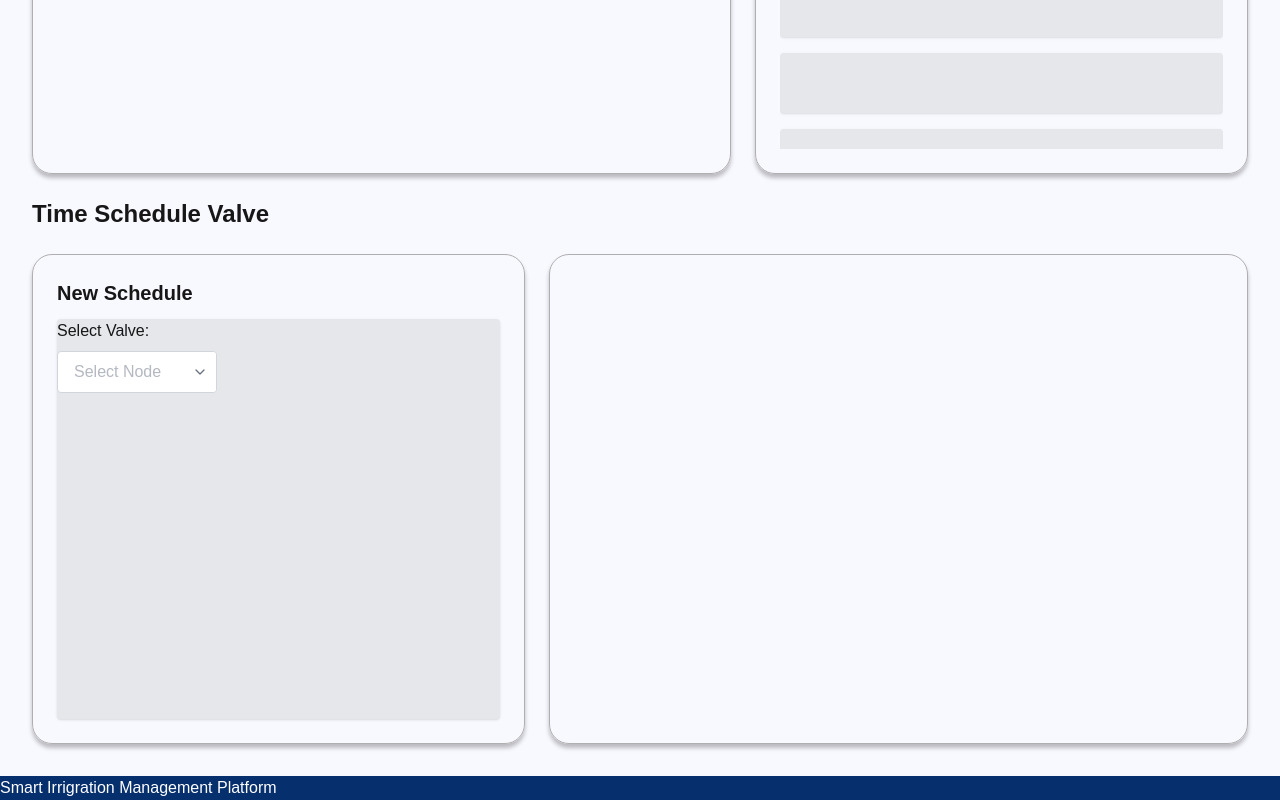
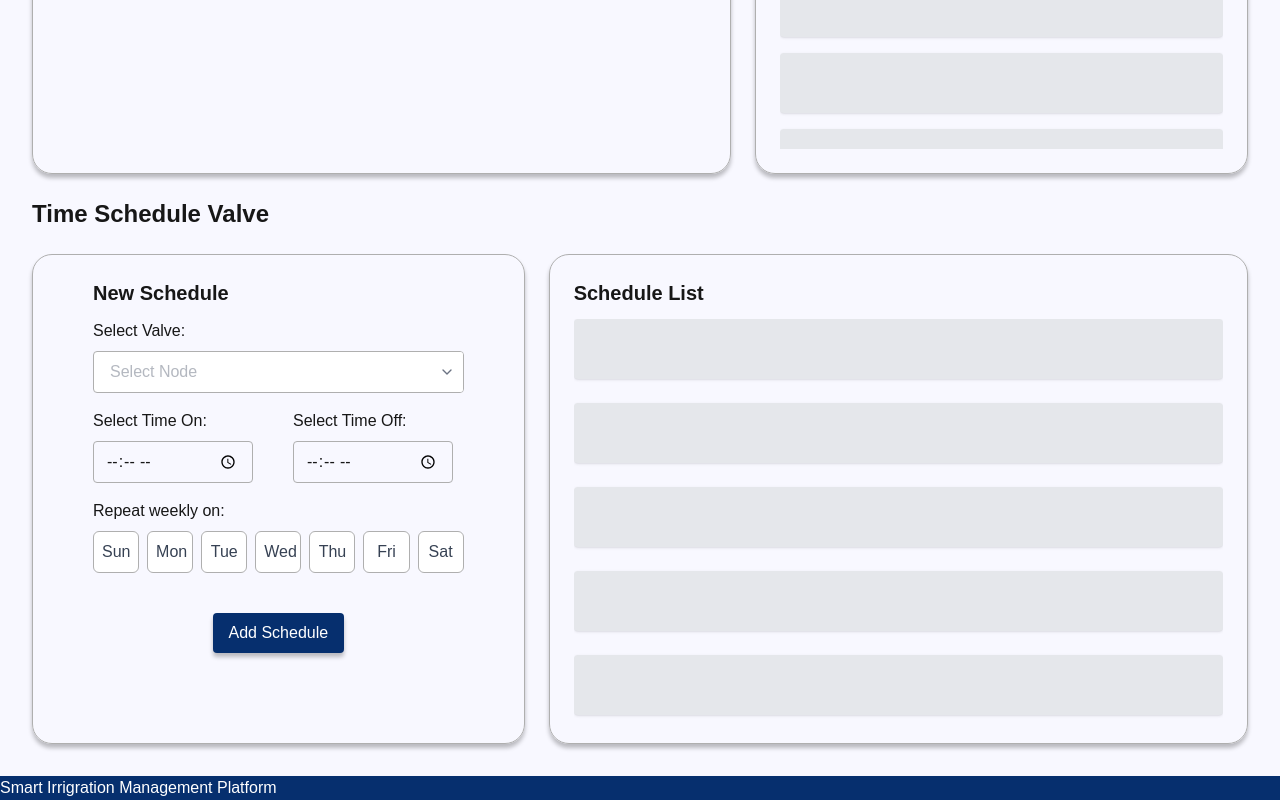
Before and after one commit to KATANA0x00/SIMP-Smart-Irrigration-Management-Platform, a Next.js app in the folder simp-dashboard/: page /control in a window 1280 px wide. Shown: the part 412-1212 px from the top of the page. Built offline with nearby package versions, Linux system fonts and the light colour scheme; a web font is replaced by a local one.

Commit message:
add time schedule functionality

```diff
--- a/simp-dashboard/src/app/control/page.js
+++ b/simp-dashboard/src/app/control/page.js
@@ -7,6 +7,16 @@ import Button from "@/components/Button";
 
 export default function ControlPage() {
   const [selectedNodes, setSelectedNodes] = useState([]);
+  const [selectedDays, setSelectedDays] = useState([]);
+
+  const toggleDay = (day) => {
+    setSelectedDays((current) =>
+      current.includes(day)
+        ? current.filter((item) => item !== day)
+        : [...current, day],
+    );
+  };
+
   return (
     <Grid>
       {/* Valve control Header */}
@@ -42,20 +52,26 @@ export default function ControlPage() {
           {/* Valve list */}
           <div className="w-full flex flex-col gap-4 overflow-y-scroll h-[400px]">
             {Array.from({ length: 15 }).map((_, index) => (
-              <div key={index} className="min-h-[60px] bg-gray-200 rounded shadow"></div>
+              <div
+                key={index}
+                className="min-h-[60px] bg-gray-200 rounded shadow"
+              ></div>
             ))}
           </div>
         </div>
       </Box>
       {/* Time schedule header */}
-      <div className="col-span-12 row-3 text-2xl font-bold">Time Schedule Valve</div>
+      <div className="col-span-12 row-3 text-2xl font-bold">
+        Time Schedule Valve
+      </div>
       {/* Time schedule setting */}
       <Box className="col-span-5 row-4">
-        <div className="m-6">
+        <div className="mx-15 my-6">
           {/* Time schedule setting header */}
           <div className="text-xl font-bold mb-3">New Schedule</div>
           {/* Time schedule setting content */}
-          <div className="w-full h-[400px] bg-gray-200 rounded shadow">
+          <div className="w-full flex flex-col gap-4">
+            {/* Dropdown for selecting valve */}
             <div>
               <label className="block mb-2">Select Valve:</label>
               <Dropdown
@@ -63,14 +79,72 @@ export default function ControlPage() {
                 value={selectedNodes}
                 onChange={setSelectedNodes}
                 placeholder="Select Node"
-                            className="w-40"
+                className="w-full"
               />
+            </div>
+            {/* Time selection */}
+            <div className="flex items-center gap-10">
+              {/* Time on */}
+              <div>
+                <label className="block mb-2">Select Time On:</label>
+                <input
+                  type="time"
+                  className="w-40 px-3 py-2 border border-(--mtr-gray) rounded focus:outline-none focus:ring focus:border-blue-300"
+                />
+              </div>
+              {/* Time off */}
+              <div>
+                <label className="block mb-2">Select Time Off:</label>
+                <input
+                  type="time"
+                  className="w-40 px-3 py-2 border border-(--mtr-gray) rounded focus:outline-none focus:ring focus:border-blue-300"
+                />
+              </div>
+            </div>
+            {/* Repeat weekly selection */}
+            <div>
+              <label className="block mb-2">Repeat weekly on:</label>
+              <div className="grid grid-cols-7 gap-2">
+                {["Sun", "Mon", "Tue", "Wed", "Thu", "Fri", "Sat"].map(
+                  (day) => {
+                    const isSelected = selectedDays.includes(day);
+                    return (
+                      <button
+                        key={day}
+                        type="button"
+                        onClick={() => toggleDay(day)}
+                        className={`px-2 py-2 border border-(--mtr-gray) rounded-md cursor-pointer transition-colors ${isSelected ? "bg-(--mtr-blue) text-white border-(--mtr-blue)" : "bg-white text-gray-700 hover:bg-slate-100"}`}
+                      >
+                        {day}
+                      </button>
+                    );
+                  },
+                )}
+              </div>
+            </div>
+            {/* Add schedule button */}
+            <div className="w-full flex justify-center">
+              <Button className="mt-6 bg-(--mtr-blue)!">Add Schedule</Button>
             </div>
           </div>
         </div>
       </Box>
       {/* Time schedule list */}
-      <Box className="col-span-7 row-4"></Box>
+      <Box className="col-span-7 row-4">
+        <div className="m-6">
+          <div className="w-full flex flex-col">
+            <div className="text-xl font-bold mb-3">Schedule List</div>
+          </div>
+          <div className="w-full flex flex-col gap-2 overflow-y-scroll h-[400px]">
+            {Array.from({ length: 10 }).map((_, index) => (
+              <div
+                key={index}
+                className="min-h-[60px] bg-gray-200 rounded shadow mb-4"
+              ></div>
+            ))}
+          </div>
+        </div>
+      </Box>
     </Grid>
   );
 }
--- a/simp-dashboard/src/components/Input/Dropdown.jsx
+++ b/simp-dashboard/src/components/Input/Dropdown.jsx
@@ -43,7 +43,7 @@ export default function Dropdown({
 
   return (
     <div className={`relative ${className}`}>
-      <div className="rounded border border-gray-300 flex overflow-hidden focus-within:border-blue-500 transition-colors bg-white">
+      <div className="rounded border border-(--mtr-gray) flex overflow-hidden focus-within:border-blue-500 transition-colors bg-white">
         <input
           ref={inputRef}
           type="text"
```
Lines whose indentation alone changed are shown as unchanged.
